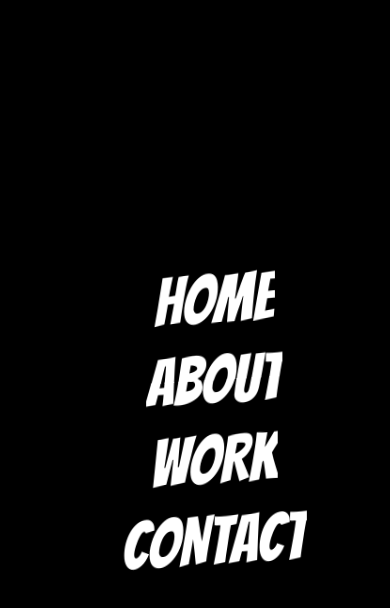
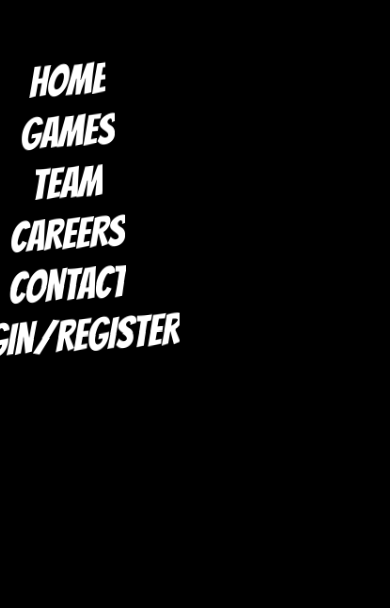
Before and after one commit to Salviusferns/redmarmoset, a React (Create React App) app: page / in a window 390 px wide. Shown: the top 608 px of the page. Built offline with nearby package versions, Linux system fonts and the light colour scheme.

Commit message:
hamburger

```diff
--- a/src/Hamburger.js
+++ b/src/Hamburger.js
@@ -9,20 +9,30 @@ export default function Hamburger(){
       <span class="Mask"><span>Home</span></span>
     </li>
     <li class="Menu-list-item" data-offset="16" onclick>
-      About
-      <span class="Mask"><span>About</span></span>
-      <span class="Mask"><span>About</span></span>
+      Games
+      <span class="Mask"><span>Games</span></span>
+      <span class="Mask"><span>Games</span></span>
     </li>
     <li class="Menu-list-item" data-offset="12" onclick>
-      Work
-      <span class="Mask"><span>Work</span></span>
-      <span class="Mask"><span>Work</span></span>
+      Team
+      <span class="Mask"><span>Team</span></span>
+      <span class="Mask"><span>Team</span></span>
+    </li>
+    <li class="Menu-list-item" data-offset="8" onclick>
+      Careers
+      <span class="Mask"><span>Careers</span></span>
+      <span class="Mask"><span>Careers</span></span>
     </li>
     <li class="Menu-list-item" data-offset="8" onclick>
       Contact
       <span class="Mask"><span>Contact</span></span>
       <span class="Mask"><span>Contact</span></span>
     </li>
+    <li class="Menu-list-item" data-offset="8" onclick>
+      Login/Register
+      <span class="Mask"><span>Login/Register</span></span>
+      <span class="Mask"><span>Login/Register</span></span>
+    </li>
   </ul>
 </div>
     )
--- a/src/styles.css
+++ b/src/styles.css
@@ -10,8 +10,8 @@ body {
 
 html,
 body {
-  width: 100vw;
-  height: 100vh;
+  width: 25vw;
+  height: 50vh;
 }
 
 body {
@@ -25,7 +25,7 @@ body {
 }
 
 .Menu-list {
-  font-size: 4.25rem;
+  font-size: 2.7rem;
   line-height: 1.2;
   text-transform: uppercase;
   text-align: center;
```
